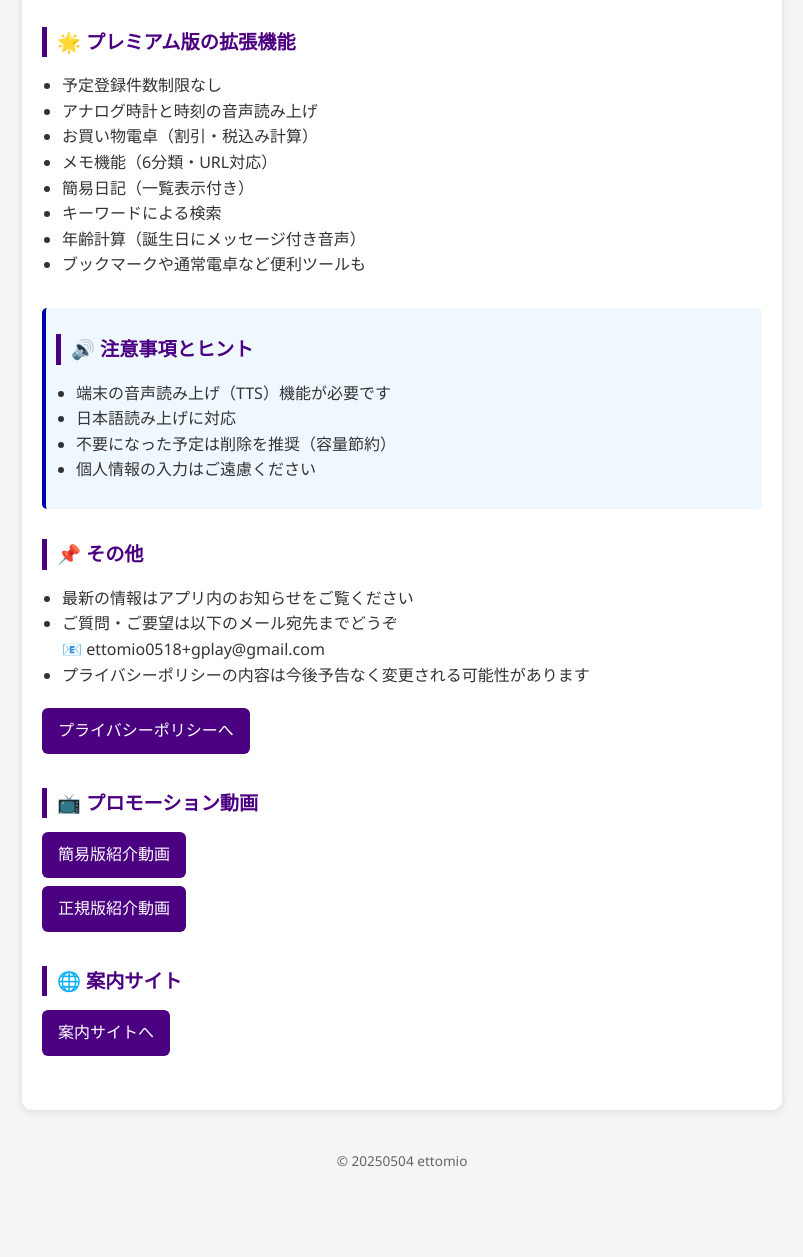
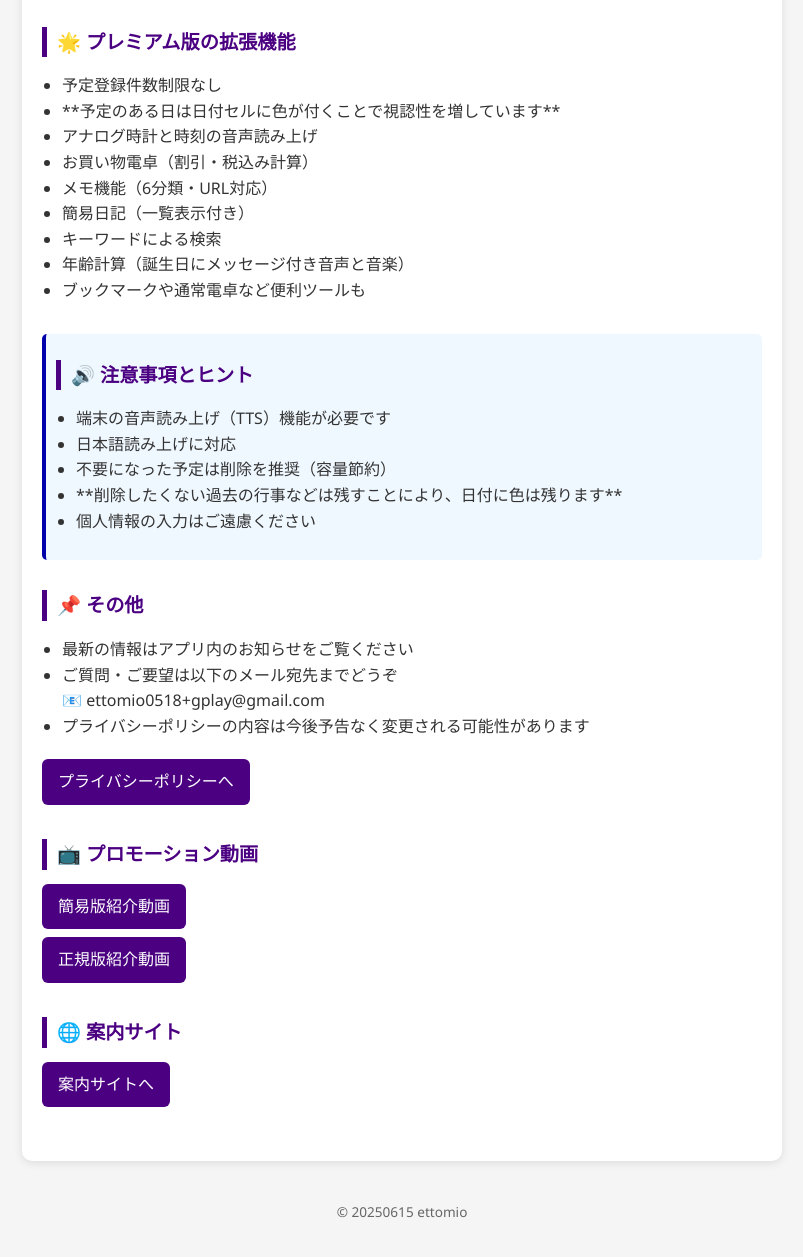
Before and after one commit to ettomio0518/app-intro, a plain HTML site: page index.html in a window 1280 px wide. Shown: the part 731-1988 px from the top of the page, without its empty margins (238-1041 px from the left). Drawn offline with Linux system fonts and the light colour scheme.

Commit message:
Update index.html

```diff
--- a/index.html
+++ b/index.html
@@ -130,12 +130,10 @@
 </head>
 <body>
 
-  <!-- ヘッダー -->
   <header>
-    <h1>音声カレンダー 紹介ページ</h1>
+      <h1>音声カレンダー 紹介ページ</h1>
   </header>
 
-  <!-- コンテンツ -->
   <div class="container">
     <div class="section">
       <img src="紹介580.png" alt="サンプル画像">
@@ -156,12 +154,13 @@
       <h2>🌟 プレミアム版の拡張機能</h2>
       <ul>
         <li>予定登録件数制限なし</li>
+        <li>**予定のある日は日付セルに色が付くことで視認性を増しています**</li>
         <li>アナログ時計と時刻の音声読み上げ</li>
         <li>お買い物電卓（割引・税込み計算）</li>
         <li>メモ機能（6分類・URL対応）</li>
         <li>簡易日記（一覧表示付き）</li>
         <li>キーワードによる検索</li>
-        <li>年齢計算（誕生日にメッセージ付き音声）</li>
+        <li>年齢計算（誕生日にメッセージ付き音声と音楽）</li>
         <li>ブックマークや通常電卓など便利ツールも</li>
       </ul>
     </div>
@@ -172,6 +171,7 @@
         <li>端末の音声読み上げ（TTS）機能が必要です</li>
         <li>日本語読み上げに対応</li>
         <li>不要になった予定は削除を推奨（容量節約）</li>
+        <li>**削除したくない過去の行事などは残すことにより、日付に色は残ります**</li>
         <li>個人情報の入力はご遠慮ください</li>
       </ul>
     </div>
@@ -198,15 +198,12 @@
     </div>
   </div>
 
-  <!-- フッター -->
   <footer>
-    © 20250504 ettomio
+    © 20250615 ettomio
   </footer>
 
-  <!-- スクロールで表示されるTopボタン 5/5 -->
   <button class="top-button" id="topBtn" onclick="scrollToTop()">Top</button>
 
-  <!-- JavaScript -->
   <script>
     // Topに戻る
     function scrollToTop() {
```
